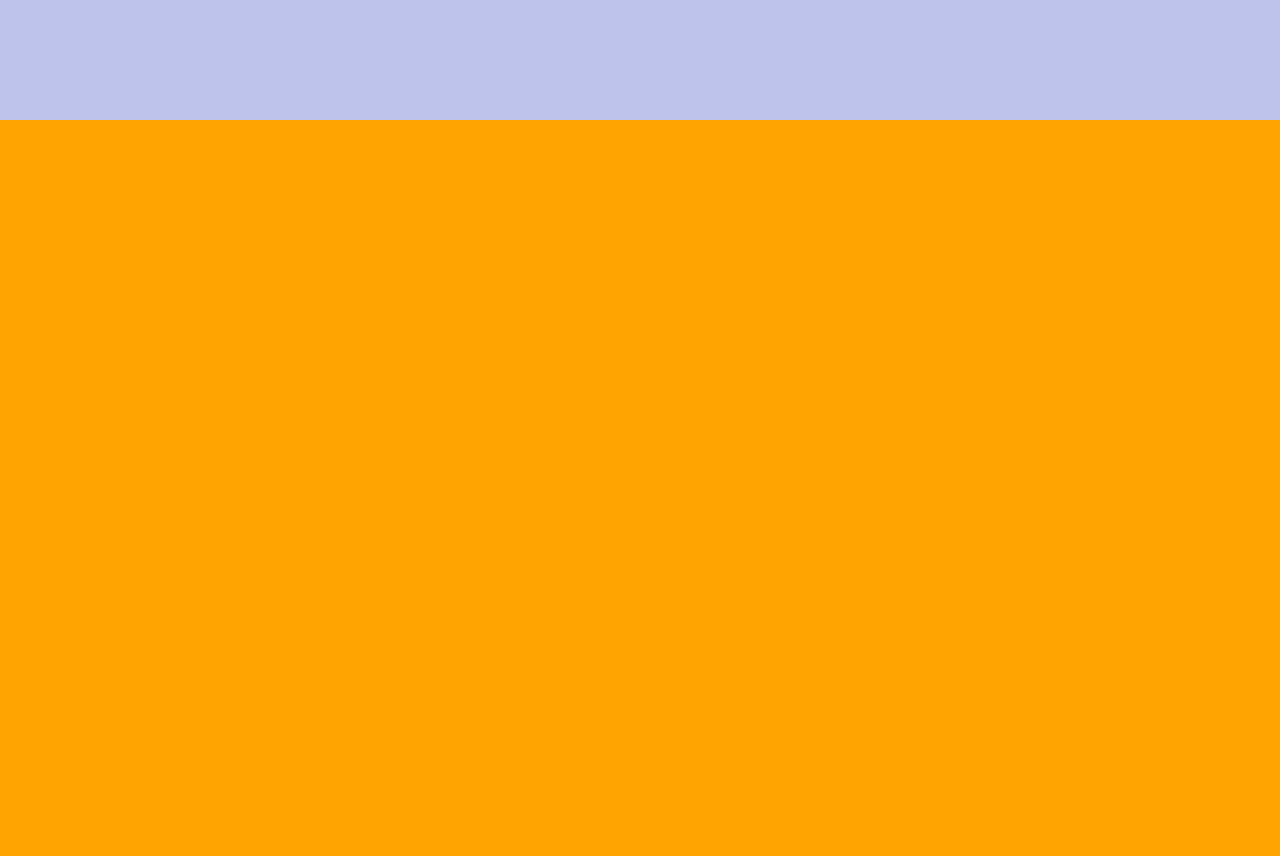
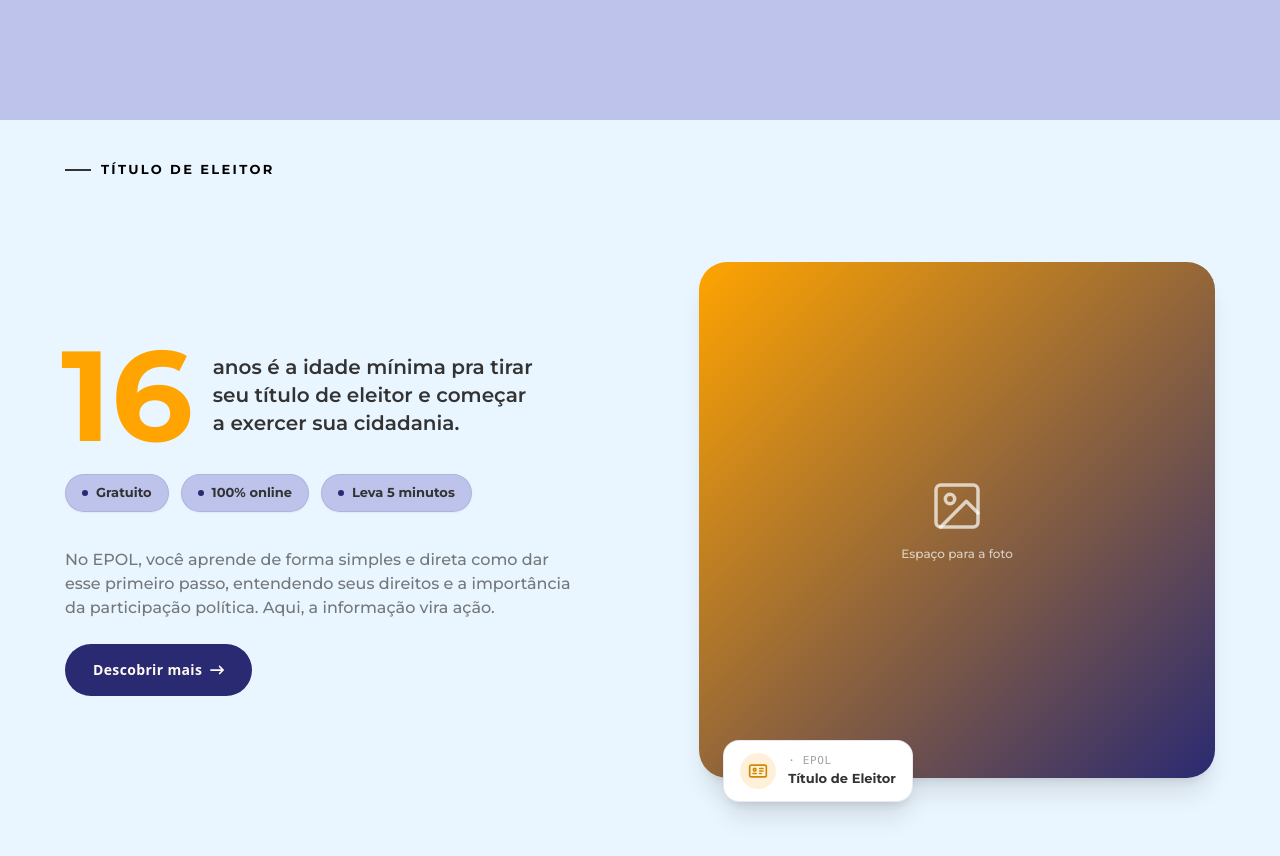
Before and after one commit to tcc-epol-ejs/epol-web, a React (Vite) app: page /main in a window 1280 px wide. Shown: the part 1480-2336 px from the top of the page. Built offline with nearby package versions, Linux system fonts and the light colour scheme.

Commit message:
feat: finalização da terceira seção

```diff
--- a/src/pages/main/index.tsx
+++ b/src/pages/main/index.tsx
@@ -86,7 +86,7 @@ export default function Main() {
                     <h2 className="font-black uppercase forced-small-caps leading-10 tracking-wider text-[20px] text-[#333]">
                       {card.title}
                     </h2>
-                    <p className="tracking-wider text-center font-medium text-[14px] text-[#333]">
+                    <p className="tracking-wider text-center font-medium text-[14px] text-[#333]/65">
                       {card.text}
                     </p>
                   </div>
@@ -114,7 +114,7 @@ export default function Main() {
                       alt=""
                     />
                   </div>
-                  <div className="absolute -top-1.5 -right-0.5 w-[48px] h-[48px] rounded-full bg-[#2A2A72] text-[#FFFBF2] flex items-center justify-center font-display font-black text-[22px] border-[3px] border-[#BDC3EA] shadow-[0_8px_18px_-6px_rgba(47,143,110,0.6)]">
+                  <div className="absolute -top-1.5 -right-0.5 w-[48px] h-[48px] rounded-full bg-[#2A2A72] text-[#FFFBF2] flex items-center justify-center font-display font-black text-[22px] border-[4px] border-[#BDC3EA] shadow-[0_8px_18px_-6px_rgba(47,143,110,0.6)]">
                     ?
                   </div>
                 </div>
@@ -134,7 +134,7 @@ export default function Main() {
                       votar?
                     </span>
                   </h1>
-                  <p className="text-base font-medium text-[#333] leading-relaxed text-[#1B1B3A]/70 max-w-[34ch] mt-4">
+                  <p className="text-base font-medium text-[#333]/65 leading-relaxed text-[#1B1B3A]/70 max-w-[34ch] mt-4">
                     Pesquise partidos e políticos e decida com informação — não
                     com achismo.
                   </p>
@@ -145,7 +145,7 @@ export default function Main() {
                 <div className="grid grid-cols-2 gap-4">
                   <div
                     role="button"
-                    className="relative rounded-2xl p-5 pb-5 cursor-pointer overflow-hidden isolate
+                    className="relative rounded-2xl p-5 pb-5 cursor-default overflow-hidden isolate
                     transition-transform duration-300 ease-out
                     shadow-[0_10px_0_-2px_rgba(0,0,0,0.06)] hover:shadow-soft bg-gradient-to-br to-[#FFC65C] from-[#FFD68A]
                    text-[#A36A00] hover:-translate-y-[6px] hover:-rotate-[1.2deg]"
@@ -161,7 +161,7 @@ export default function Main() {
 
                   <div
                     role="button"
-                    className="relative rounded-2xl p-5 pb-5 cursor-pointer overflow-hidden isolate
+                    className="relative rounded-2xl p-5 pb-5 cursor-default overflow-hidden isolate
                     transition-transform duration-300 ease-out
                     shadow-[0_10px_0_-2px_rgba(0,0,0,0.06)] hover:shadow-soft
                     bg-gradient-to-br from-[#FFA400] to-[#D18800] text-[#FFF6E6] hover:-translate-y-[6px] hover:-rotate-[-1.2deg]"
@@ -178,25 +178,102 @@ export default function Main() {
 
                 <div className="bg-[#FFFBF2] rounded-full border-2 border-[#1B1B3A]/10 flex flex-wrap items-center gap-3 pl-5 pr-1.5 py-1.5 shadow-[0_8px_24px_-12px_rgba(27,27,58,0.25)]">
                   <span className="font-sans flex-1 text-sm text-[#1B1B3A]/50 min-w-[60%]">
-                    Aqui no <b className="text-[#333] font-semibold">EPOL</b>, você
-                    descobre.
+                    Aqui no <b className="text-[#333] font-semibold">EPOL</b>,
+                    você descobre.
                   </span>
                   <button className="font-sans flex items-center gap-2 bg-[#2A2A72] hover:bg-[#202056] text-[#FFFBF2] font-bold text-sm tracking-wide px-5 py-3.5 rounded-full transition-all hover:-translate-y-px focus-visible:outline focus-visible:outline-[3px] focus-visible:outline-ink-2 focus-visible:outline-offset-2 whitespace-nowrap">
                     Pesquisar
                     <FaArrowRightLong />
                   </button>
                 </div>
-
-                {/* <span className="text-[13px] text-ink/60 pl-5">
-                  Mais de <b className="text-ink-2">+2.400 perfis</b>{' '}
-                  verificados na base.
-                </span> */}
               </div>
             </div>
           </div>
         </div>
+
         {/* TERCEIRA PARTE SEÇÃO */}
-        <div className="w-full h-full bg-[#FFA400] flex gap-[100px] justify-between overflow-hidden"></div>
+        <div className="w-full h-full bg-[#EAF6FF] flex gap-[100px] justify-between overflow-hidden">
+          <div className="flex-1 flex flex-col gap-[50px] px-[65px] justify-center relative">
+          <div className="flex absolute top-10 items-center gap-2.5 text-[13px] font-bold uppercase tracking-[0.18em] text-ink-2 mb-7">
+              <span className="w-[26px] h-[2px] bg-[#333] inline-block" />
+              Título de Eleitor
+            </div>
+            <div className="grid grid-cols-1 md:grid-cols-[1.05fr_0.95fr] gap-12 md:gap-16 items-center">
+
+            <div className="order-2 md:order-1">
+
+<div className="flex items-center gap-5 mb-7">
+  <span className="text-[100px] sm:text-[128px] leading-[0.8] font-black text-[#FFA400] -ml-1">
+    16
+  </span>
+  <p className="text-lg sm:text-xl font-semibold text-[#333] max-w-[24ch] leading-snug">
+    anos é a idade mínima pra tirar seu título de eleitor e começar a exercer sua cidadania.
+  </p>
+</div>
+
+<div className="flex flex-wrap gap-3 mb-9">
+  {[
+    { label: 'Gratuito' },
+    { label: '100% online' },
+    { label: 'Leva 5 minutos' },
+  ].map((item) => (
+    <span
+      key={item.label}
+      className="flex items-center gap-2 bg-[#BDC3EA] border border-[#2A2A72]/10 rounded-full px-4 py-2 text-[13px] font-bold text-[#333] shadow-sm"
+    >
+      <span className="w-1.5 h-1.5 rounded-full bg-[#2A2A72]" />
+      {item.label}
+    </span>
+  ))}
+</div>
+<p className="text-[15px] font-medium sm:text-base leading-relaxed text-[#333]/65 max-w-[48ch] mb-6">
+  No EPOL, você aprende de forma simples e direta como dar esse primeiro passo, entendendo seus direitos e a importância da participação política. Aqui, a informação vira ação.
+</p>
+
+{/* selos rápidos — preenchem o espaço com info útil, ecoando o chip da foto */}
+
+<button className="flex items-center font-sans gap-2 bg-[#2A2A72] hover:bg-[#202056] text-[#FFFBF2] font-bold text-sm tracking-wide px-7 py-4 rounded-full transition-all hover:-translate-y-px w-fit">
+  Descobrir mais
+  <FaArrowRightLong />
+</button>
+</div>
+
+              <div className="order-1 md:order-2 relative">
+
+                <div className="absolute left-10 -top-5 w-16 h-16 bg-[#D18800] rounded-xl rotate-6 -z-10" />
+                <div className="absolute left-20 top-2 w-14 h-14 bg-[#FFA400] rounded-xl -rotate-6 -z-10" />
+
+                <div className="relative rounded-[28px] overflow-hidden shadow-xl aspect-[5/5] bg-gradient-to-br from-[#FFA400] to-[#2A2A72] flex items-center justify-center">
+                  <img
+                    src=""
+                    alt="Jovem eleitor mostrando o título de eleitor"
+                    className="w-full h-full object-cover hidden"
+                  />
+                  <div className="flex flex-col items-center gap-3 text-white/70 px-8 text-center">
+                    <svg className="w-14 h-14" viewBox="0 0 24 24" fill="none" stroke="currentColor" strokeWidth="1.5" strokeLinecap="round" strokeLinejoin="round">
+                      <rect x="3" y="3" width="18" height="18" rx="2" /><circle cx="9" cy="9" r="2" /><path d="M21 15l-5-5L5 21" />
+                    </svg>
+                    <span className="text-xs font-medium">
+                      Espaço para a foto
+                    </span>
+                  </div>
+                </div>
+
+                <div className="absolute -bottom-6 -left-4 sm:left-6 bg-white rounded-2xl shadow-xl border border-[#2A2A72]/10 px-4 py-3 flex items-center gap-3 max-w-[230px]">
+                  <div className="w-9 h-9 rounded-full bg-[#FFA400]/15 text-[#D18800] flex items-center justify-center flex-none">
+                    <svg className="w-5 h-5" viewBox="0 0 24 24" fill="none" stroke="currentColor" strokeWidth="2" strokeLinecap="round" strokeLinejoin="round">
+                      <rect x="2" y="5" width="20" height="14" rx="2" /><path d="M6 15h4M14 9h4M14 12h4M14 15h2" /><circle cx="8" cy="10.5" r="1.6" />
+                    </svg>
+                  </div>
+                  <div>
+                    <p className="text-[11px] font-mono tracking-[0.06em] text-[#333]/45 leading-none mb-1">· EPOL</p>
+                    <p className="text-[13px] font-bold text-[#333] leading-tight">Título de Eleitor</p>
+                  </div>
+                </div>
+              </div>
+            </div>
+          </div>
+        </div>
       </section>
     </>
   );
```
